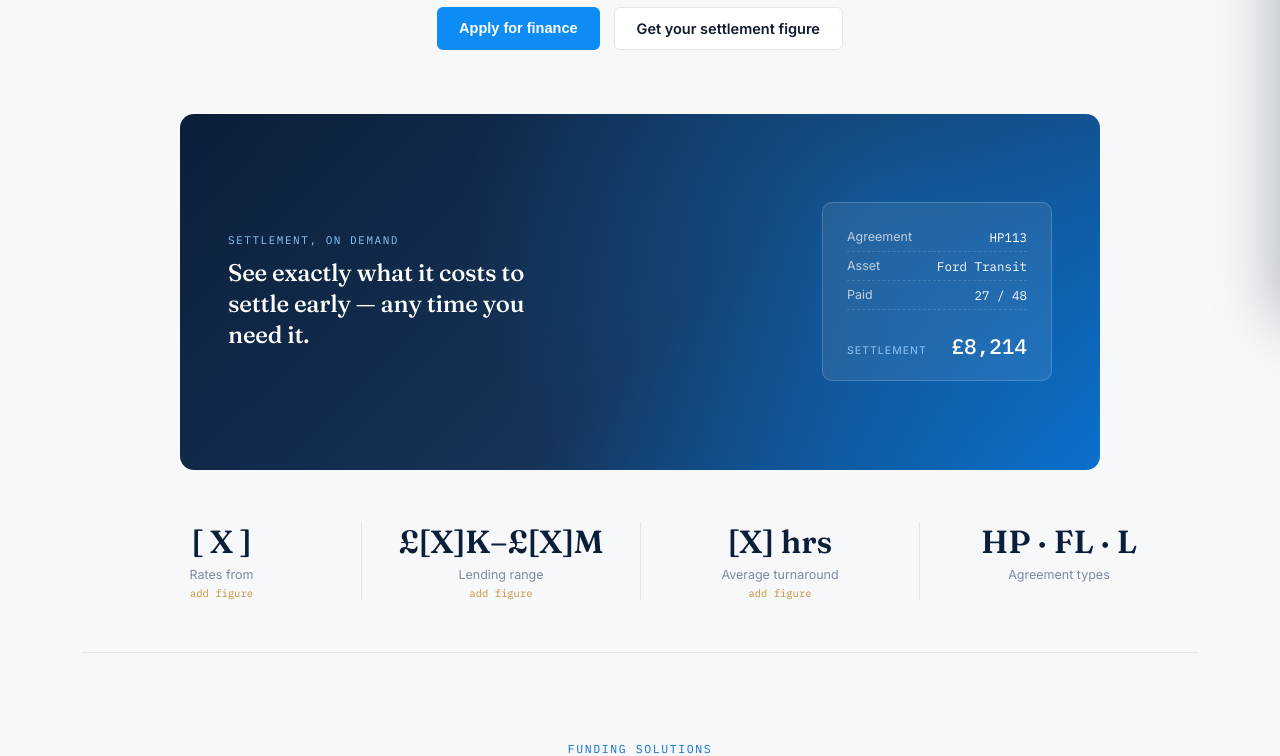
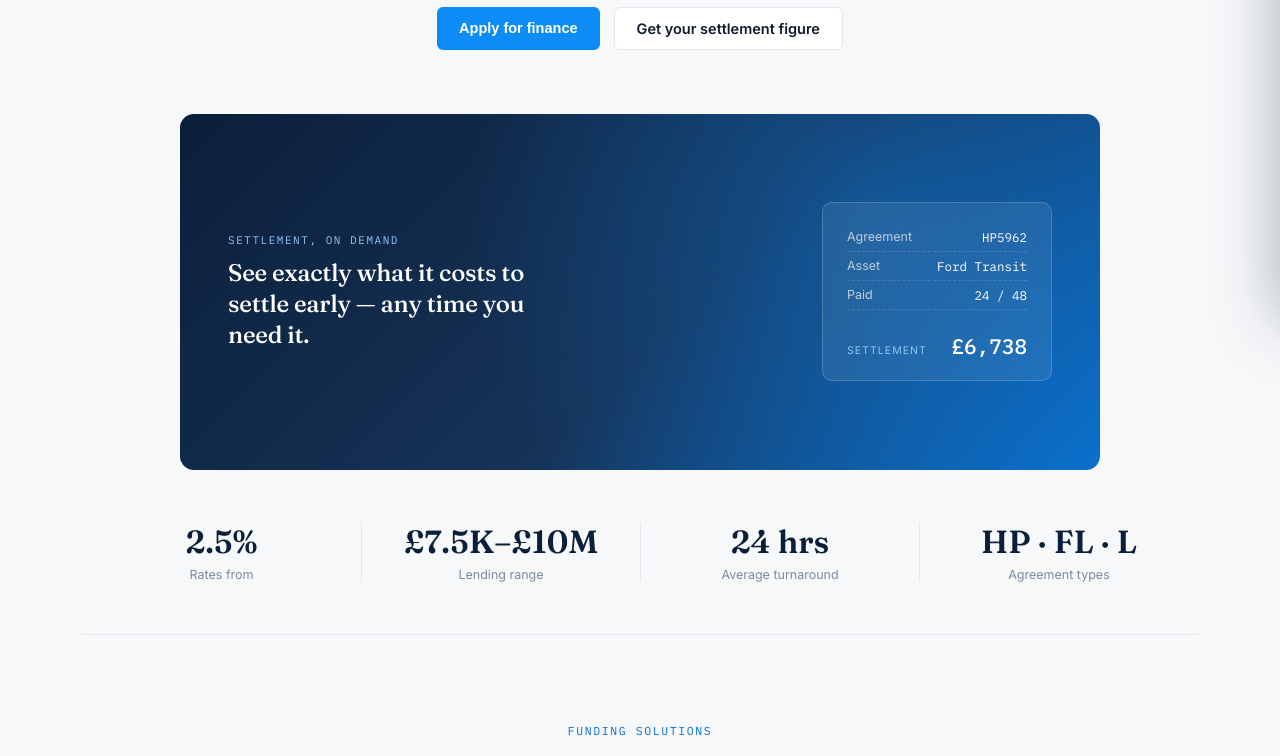
Before and after one commit to FFG2026/ffg-portal, a Next.js app: page / in a window 1280 px wide. Shown: the part 461-1217 px from the top of the page. Built offline with nearby package versions, Linux system fonts and the light colour scheme.

Commit message:
Update page.tsx

```diff
--- a/app/page.tsx
+++ b/app/page.tsx
@@ -98,7 +98,7 @@ export default function HomePage() {
               <div className="hv-card">
                 <div className="row">
                   <span>Agreement</span>
-                  <span>HP113</span>
+                  <span>HP5962</span>
                 </div>
                 <div className="row">
                   <span>Asset</span>
@@ -106,11 +106,11 @@ export default function HomePage() {
                 </div>
                 <div className="row">
                   <span>Paid</span>
-                  <span>27 / 48</span>
+                  <span>24 / 48</span>
                 </div>
                 <div className="total">
                   <span className="l">Settlement</span>
-                  <span className="v">£8,214</span>
+                  <span className="v">£6,738</span>
                 </div>
               </div>
             </div>
@@ -120,19 +120,16 @@ export default function HomePage() {
         <section className="stats-strip">
           <div className="stats-grid">
             <div className="stat">
-              <div className="num">[ X ]</div>
+              <div className="num">2.5%</div>
               <div className="lbl">Rates from</div>
-              <div className="placeholder">add figure</div>
             </div>
             <div className="stat">
-              <div className="num">£[X]K–£[X]M</div>
+              <div className="num">£7.5K–£10M</div>
               <div className="lbl">Lending range</div>
-              <div className="placeholder">add figure</div>
             </div>
             <div className="stat">
-              <div className="num">[X] hrs</div>
+              <div className="num">24 hrs</div>
               <div className="lbl">Average turnaround</div>
-              <div className="placeholder">add figure</div>
             </div>
             <div className="stat">
               <div className="num">HP &middot; FL &middot; L</div>
```
